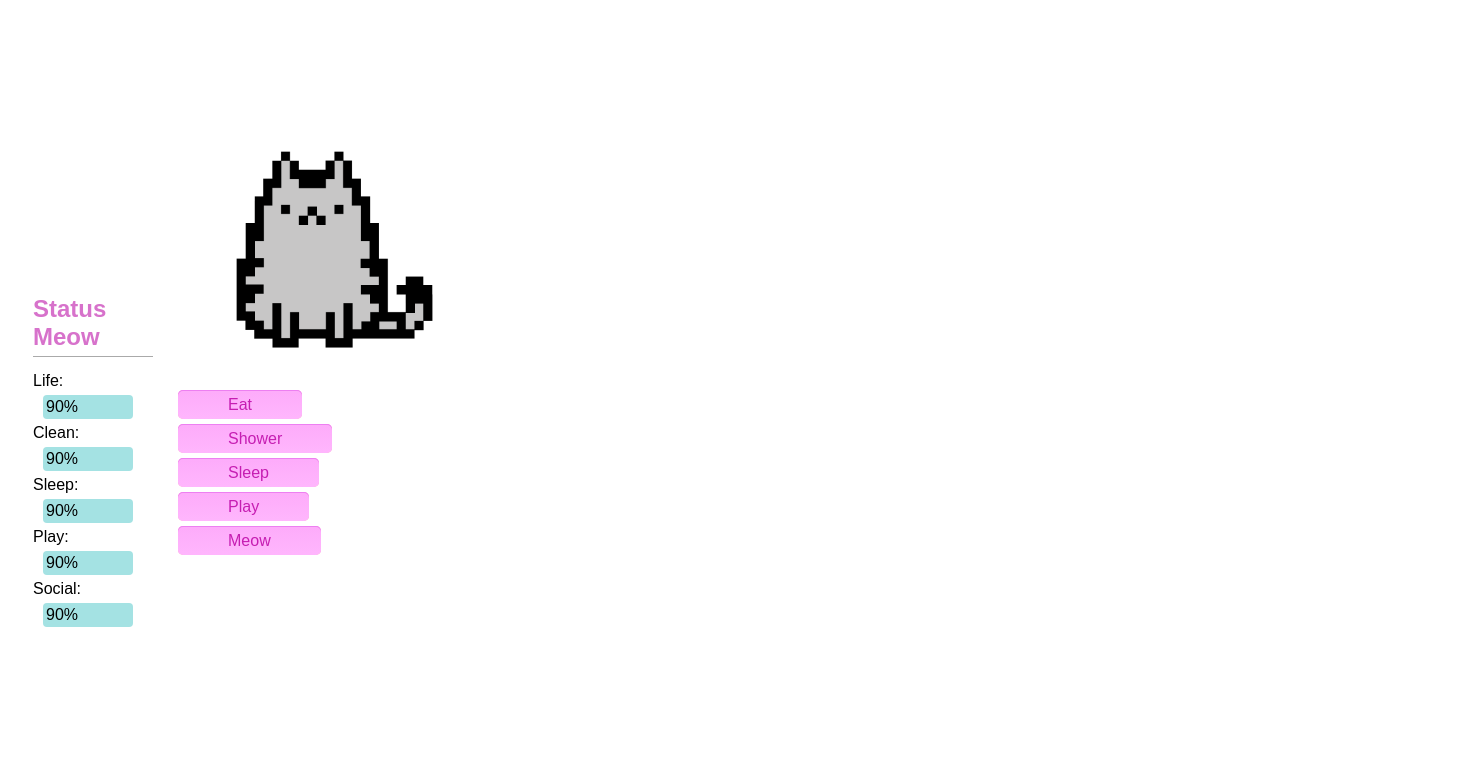
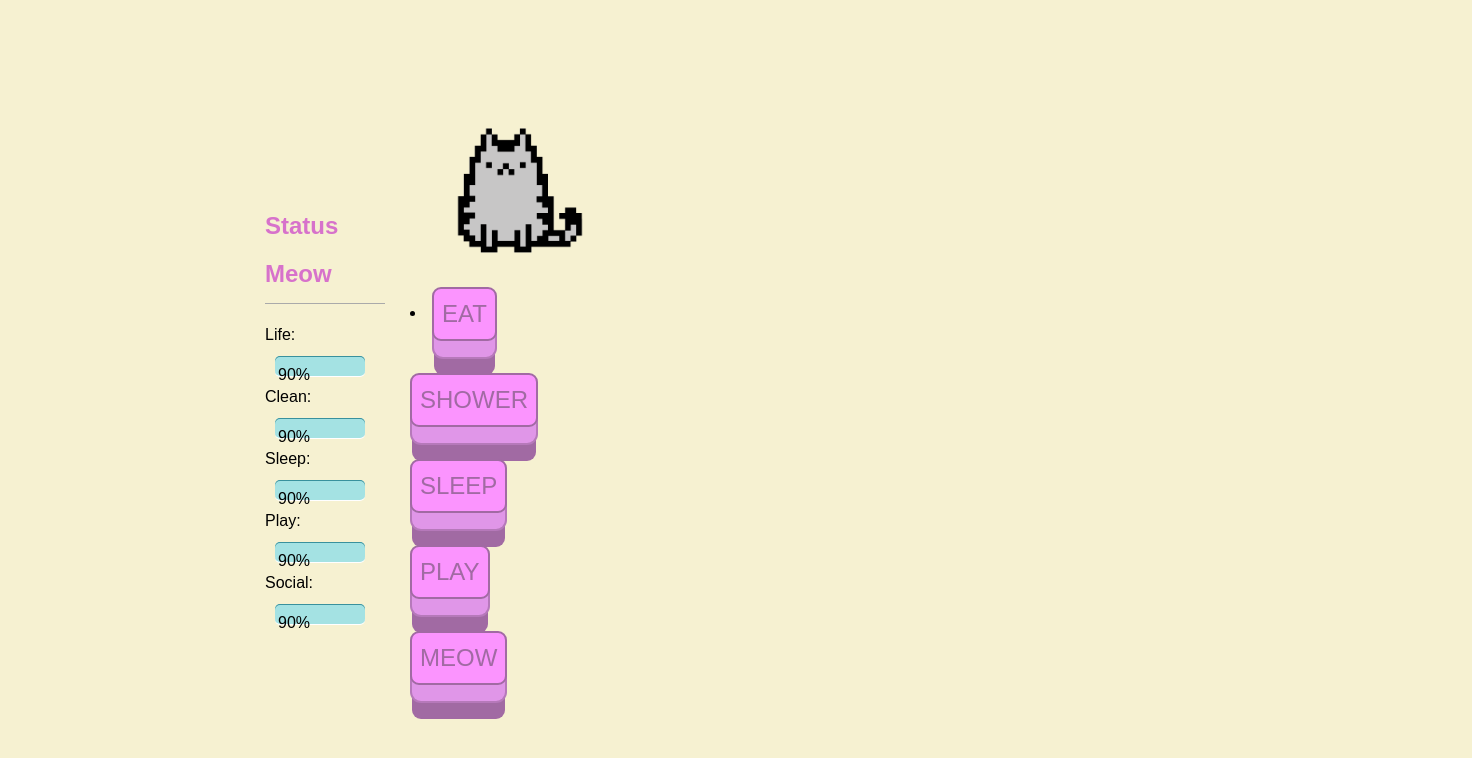
Before and after one commit to DaniCalifornnia/tamagotchi, a plain HTML site: page V.1/index.html in a window 1280 px wide. Shown: the whole page, 1472 px wide, since content can reach past the window. Drawn offline with Linux system fonts and the light colour scheme; a web font is replaced by a local one.

Commit message:
css buttons incomplete

```diff
--- a/V.1/index.html
+++ b/V.1/index.html
@@ -4,11 +4,12 @@
     <title>🐱Catgotchi</title>
     <meta charset="UTF-8">
     <link rel="stylesheet" type="text/css" href="./style.css">
+    <link href="https://fonts.cdnfonts.com/css/common-pixel" rel="stylesheet">
   </head>
   <body>
   <div id="cat">
     <div id="catimage">
-      <img src="./Art/Cat0.png" class="pet" id="pet" alt="imagem">
+      <img src="./Art/Cat0.gif" class="pet" id="pet" alt="imagem">
     </div>
     <div class="lado"><h2><strong>Status Meow</strong></h2>
       Life:<div id="life" class="barra"> 100%</div>
@@ -18,10 +19,14 @@
       Social:<div id="social" class="barra"> 100%</div>
     </div>
     <div id="catbutton">
-      <p><span class="button" onclick="Eat()">Eat</span></p>
+      <li><span class="button" onclick="Eat()">Eat</span></li>
+      <div class="space"></div>
       <p><span class="button" onclick="Shower()">Shower</span></p>
+      <div class="space"></div>
       <p><span class="button" onclick="Sleep()">Sleep</span></p>
+      <div class="space"></div>
       <p><span class="button" onclick="Play()">Play</span></p>
+      <div class="space"></div>
       <p><span class="button" onclick="Meow()">Meow</span></p>
     </div>
     <h3><div id="message"></div></h3>
--- a/V.1/script.js
+++ b/V.1/script.js
@@ -12,23 +12,23 @@ function Loop(time = 2){
 
 
   if(life <= 0 || clean <= 0 || sleep <= 0 || fun <= 0 || social <= 0){
-     document.getElementById("pet").src="./Art/Cat1.png";
+     document.getElementById("pet").src="./Art/Cat1.gif";
      document.getElementById('message').innerHTML = 'Meow Died, pls refresh';
   }
   else if(total > 400){
-     document.getElementById("pet").src="./Art/Cat0.png";
+     document.getElementById("pet").src="./Art/Cat0.gif";
   }
   else if(total > 300){
-     document.getElementById("pet").src="./Art/Cat0.png";
+     document.getElementById("pet").src="./Art/Cat0.gif";
   }
   else if(total > 200){
-     document.getElementById("pet").src="./Art/Cat2.png";
+     document.getElementById("pet").src="./Art/Cat2.gif";
   }
   else if(total > 100){
-     document.getElementById("pet").src="./Art/Cat3.png";
+     document.getElementById("pet").src="./Art/Cat3.gif";
   }
   else if(total > 50){
-     document.getElementById("pet").src="./Art/Cat1.png";
+     document.getElementById("pet").src="./Art/Cat1.gif";
   }
 
   life = life - parseInt(time);
--- a/V.1/style.css
+++ b/V.1/style.css
@@ -1,9 +1,19 @@
-*{box-sizing: border-box;
+*{
+  padding: 0;
+  margin: 0;
+  box-sizing: border-box;
   font-family: "Plus Jakarta Sans", sans-serif;
 }
 
-body{
-    overflow: hidden;
+.list{
+
+
+}
+
+.space {
+  width: 4px;
+  height: auto;
+  display: inline-block;
 }
 
 .pet{
@@ -17,6 +27,7 @@ body{
   }
 
 h2 {
+   font-family: 'Common Pixel', sans-serif;
     color:  rgb(215, 114, 203);
     border-bottom: 1px solid #aaa;
     margin: 15px 0;
@@ -24,35 +35,100 @@ h2 {
     position: relative;
   }
 
-.button{
-    padding: 6px 50px;
-    background: lightpink;
-    color: rgb(198, 30, 178);
-    border-radius: 4px;
-    cursor: pointer;
-    width: 100%;
-    background-image: -webkit-gradient( linear, left bottom, left top, color-stop(0, rgb(255, 182, 253)), color-stop(1, rgb(253, 171, 250)) );
-    box-shadow: inset 0px 1px 0px #ed7ff1, 0px 1px 0px #fff;
-    border-radius: 5px;
+  :root {
+    --backgroundColor: rgba(246, 241, 209);
+    --colorShadeA: rgb(161, 106, 163);
+    --colorShadeB: rgb(182, 121, 186);
+    --colorShadeC: rgb(224, 150, 232);
+    --colorShadeD: rgb(223, 187, 232);
+    --colorShadeE: rgb(251, 148, 254);
   }
 
-  .button:hover{
-    background: rgb(249, 143, 219);
+  @import url("https://fonts.googleapis.com/css?family=Open+Sans:400,400i,700");
+* {
+  box-sizing: border-box;
+}
+*::before,
+*::after {
+  box-sizing: border-box;
+}
+body {
+  font-family: "OpenSans", sans-serif;
+  font-size: 1rem;
+  line-height: 2;
+  display: flex;
+  align-items: center;
+  justify-content: center;
+  margin: 0;
+  min-height: 100vh;
+  background: var(--backgroundColor);
 }
 
-  .button:active{
-    background-image: -webkit-gradient( linear, left bottom, left top, color-stop(0, rgb(253, 144, 249)), color-stop(1, rgb(253, 128, 249)) );
-    box-shadow: inset 0px 1px 0px #f773fb, 0px 1px 0px #fff;
-    border-radius: 5px;
-    color: aliceblue;
+.button {
+  position: relative;
+  display: inline-block;
+  cursor: pointer;
+  outline: none;
+  vertical-align: middle;
+  text-decoration: none;
+  font-size: 1.5rem;
+  color: var(--colorShadeA);
+  font-weight: 100;
+  text-transform: uppercase;
+  font-family: inherit;
+}
+
+span.button {
+  padding: 1px 8px;
+  border: 2px solid var(--colorShadeA);
+  border-radius: 9px;
+  background: var(--colorShadeE);
+  transform-style: preserve-3d;
+  transition: all 175ms cubic-bezier(0, 0, 1, 1);
+}
+
+span.button::before {
+  position: absolute;
+  content: "";
+  width: 100%;
+  height: 100%;
+  top: 0;
+  left: 0;
+  right: 0;
+  bottom: 0;
+  background: var(--colorShadeC);
+  border-radius: inherit;
+  box-shadow: 0 0 0 2px var(--colorShadeB), 0 0.75em 0 0 var(--colorShadeA);
+  transform: translate3d(0, 0.75em, -1em);
+  transition: all 175ms cubic-bezier(0, 0, 1, 1);
+}
+
+span.button:hover {
+  background: var(--colorShadeD);
+  transform: translate(0, 0.375em);
+}
+
+span.button:hover::before {
+  transform: translate3d(0, 0.75em, -1em);
+}
+
+span.button:active {
+  transform: translate(0em, 0.75em);
+}
+
+span.button:active::before {
+  transform: translate3d(0, 0, -1em);
+
+  box-shadow: 0 0 0 2px var(--colorShadeB), 0 0.25em 0 0 var(--colorShadeB);
 }
 
 .barra{
-    width: 100px;
+    box-shadow: inset 0px 1px 0px #39919d, 0px 1px 0px #fff;
+    height: 20px;
     background: #a4e2e3;
+    border-radius:5px;
+    padding: 3px 3px;
     margin: 5px 10px;
-    border-radius:4px;
-    padding: 3px 3px;
   }
 
 .lado{
```
Also changed, not shown: V.1/Art/Cat0.gif (added), V.1/Art/Cat1.gif (added), V.1/Art/cat2.gif (added), V.1/Art/cat3.gif (added). Lines whose indentation alone changed are shown as unchanged.
